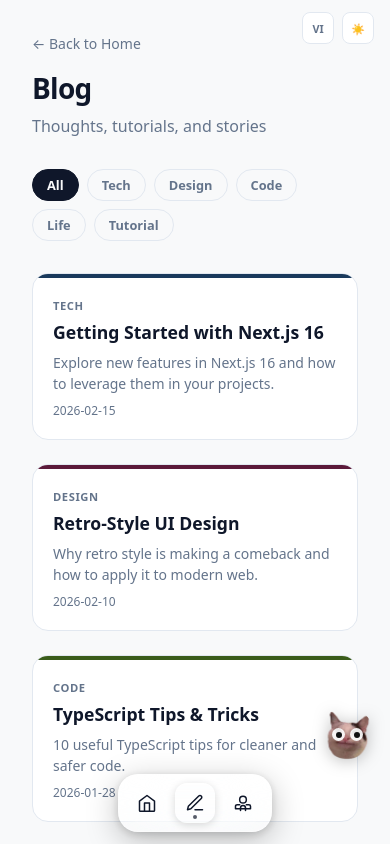
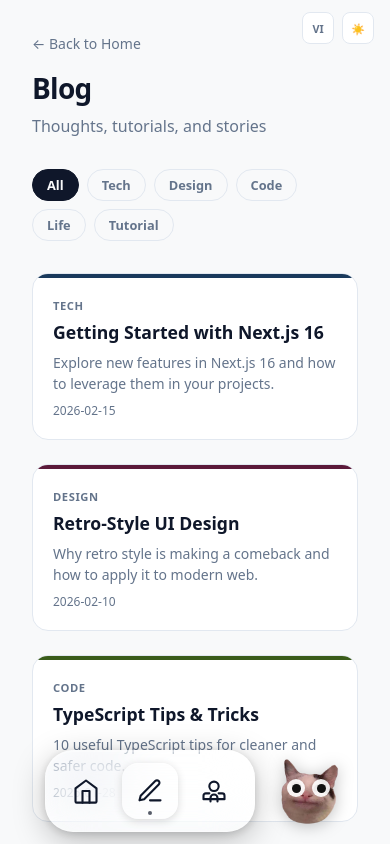
Before and after one commit to langochungdev/portfolio-nextjs, a Next.js app: page /en/blog in a window 390 px wide. Shown: the top 844 px of the page. Built offline with nearby package versions, Linux system fonts and the light colour scheme.

Commit message:
feat: implement bottom bar layout with responsive EyesCat and NavBar components; adjust styles for improved positioning

```diff
--- a/app/[lang]/_shared/DarkModeToggle.tsx
+++ b/app/[lang]/_shared/DarkModeToggle.tsx
@@ -11,7 +11,7 @@ export function DarkModeToggle() {
     if (typeof window === "undefined") return "light";
     const stored = localStorage.getItem(STORAGE_KEY);
     if (stored === "dark" || stored === "light") return stored;
-    return window.matchMedia("(prefers-color-scheme: dark)").matches ? "dark" : "light";
+    return "light";
   });
 
   useEffect(() => {
--- a/app/[lang]/_shared/EyesCat.tsx
+++ b/app/[lang]/_shared/EyesCat.tsx
@@ -1,6 +1,7 @@
 "use client";
 
 import { useEffect, useRef, useState, useCallback } from "react";
+import { createPortal } from "react-dom";
 import { useDictionary } from "@/app/[lang]/_shared/DictionaryProvider";
 import styles from "@/app/style/shared/EyesCat.module.css";
 
@@ -108,7 +109,8 @@ export function EyesCat() {
         </div>
       </div>
 
-      {open && (
+      {open &&
+        createPortal(
           <div className={styles.overlay}>
             <div className={styles.backdrop} onClick={() => setOpen(false)} />
             <form className={styles.form} onSubmit={handleSubmit}>
@@ -154,7 +156,8 @@ export function EyesCat() {
                 </>
               )}
             </form>
-        </div>
+          </div>,
+          document.body
         )}
     </>
   );
--- a/app/[lang]/layout.tsx
+++ b/app/[lang]/layout.tsx
@@ -27,8 +27,10 @@ export default async function LocaleLayout({
       <body>
         <DictionaryProvider dictionary={dictionary} locale={locale}>
           {children}
-          <NavBar />
-          <EyesCat />
+          <div className="bottom-bar">
+            <NavBar />
+            <EyesCat />
+          </div>
         </DictionaryProvider>
       </body>
     </html>
--- a/app/style/globals.css
+++ b/app/style/globals.css
@@ -69,3 +69,21 @@ img {
     max-width: 100%;
     display: block;
 }
+
+.bottom-bar {
+    display: contents;
+}
+
+@media (max-width: 640px) {
+    .bottom-bar {
+        position: fixed;
+        bottom: 0.75rem;
+        left: 50%;
+        transform: translateX(-50%);
+        z-index: 200;
+        display: flex;
+        flex-direction: row;
+        align-items: center;
+        gap: 0.625rem;
+    }
+}
--- a/app/style/home/NavBar.module.css
+++ b/app/style/home/NavBar.module.css
@@ -113,4 +113,24 @@
         width: 1.25rem;
         height: 1.25rem;
     }
+
+    :global(.bottom-bar) .navBar {
+        position: relative;
+        bottom: auto;
+        left: auto;
+        transform: none;
+        padding: 0.75rem;
+        border-radius: 1.75rem;
+    }
+
+    :global(.bottom-bar) .dockItem {
+        width: 3.5rem;
+        height: 3.5rem;
+        border-radius: 1rem;
+    }
+
+    :global(.bottom-bar) .dockIcon {
+        width: 1.75rem;
+        height: 1.75rem;
+    }
 }
--- a/app/style/shared/EyesCat.module.css
+++ b/app/style/shared/EyesCat.module.css
@@ -1,6 +1,6 @@
 .cat {
     position: fixed;
-    bottom: 5.5rem;
+    bottom: 1.5rem;
     right: 1.5rem;
     z-index: 150;
     cursor: pointer;
@@ -86,9 +86,41 @@
         left: 34px;
     }
 
+    .eyesOverlay {
+        top: 7px;
+    }
+
     .pupil {
         width: 6px;
         height: 6px;
+    }
+
+    :global(.bottom-bar) .cat {
+        position: relative;
+        bottom: auto;
+        right: auto;
+        width: 5rem;
+        height: 5rem;
+    }
+
+    :global(.bottom-bar) .eye {
+        width: 18px;
+        height: 18px;
+    }
+
+    :global(.bottom-bar) .leftEye {
+        top: 21px;
+        left: 22px;
+    }
+
+    :global(.bottom-bar) .rightEye {
+        top: 21px;
+        left: 47px;
+    }
+
+    :global(.bottom-bar) .pupil {
+        width: 9px;
+        height: 9px;
     }
 }
 
```
Lines whose indentation alone changed are shown as unchanged.
